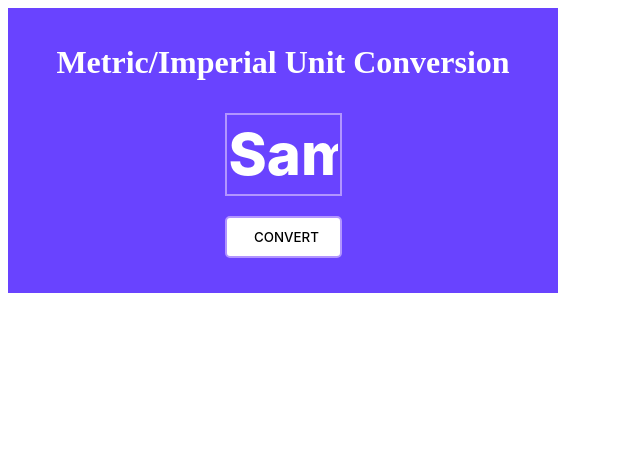
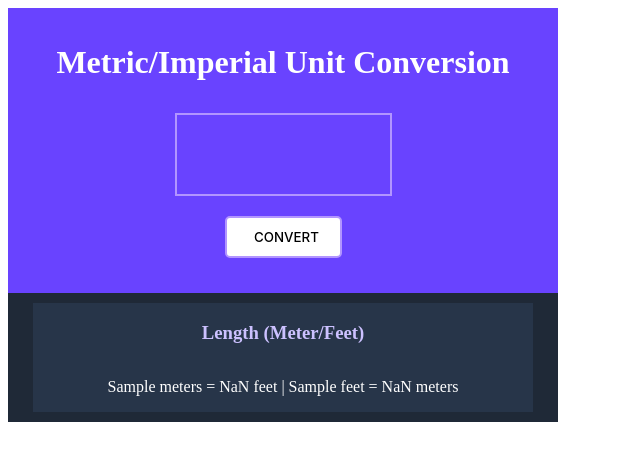
Before and after one commit to dmytrochupryna1/unit-converter, a plain HTML site: page index.html in a window 1280 px wide. Both pictures are taken after typing "Sample" into the empty fields and a click on the button "CONVERT". Shown: the whole page, without its empty margins (0-640 px from the left). Drawn offline with Linux system fonts and the light colour scheme.

Commit message:
takes input value, renders conversion

```diff
--- a/index.css
+++ b/index.css
@@ -21,7 +21,7 @@
 }
 
 #input-el {
-    width: 117px;
+    width: 217px;
     height: 83px;
     border: 2px solid #B295FF;
     font-family: Inter;
@@ -59,3 +59,31 @@
     /* cursor to pointer */
     cursor: pointer;
 }
+
+
+.output-container {
+    display: flex;
+    flex-direction: column;
+    justify-content: center; /* Center children horizontally */
+    align-items: center; /* Center children vertically */
+    background: #1F2937;
+    width: 550px;
+
+}
+
+.length-wrapper {
+    display: flex;
+    flex-direction: column;
+    align-items: center;
+    background: #273549;
+    width: 500px;
+    margin: 10px;
+}
+
+h3 {
+    color: #CCC1FF;
+}
+
+p {
+    color: white;
+}
--- a/index.html
+++ b/index.html
@@ -10,6 +10,14 @@
                 <button id="convert-btn">CONVERT</button>
             </div>
         </div>
+        <div class="output-container">
+            <div class="length-wrapper">
+                <h3>Length (Meter/Feet)</h3>
+                <p id="length-el"></p>
+            </div>
+            <div class="volume-wrapper"></div>
+            <div class="mass-wrapper"></div>
+        </div>
         <script src="index.js"></script>
     </body>
 </html>
--- a/index.js
+++ b/index.js
@@ -1 +1,25 @@
-document.getElementById("p-el").textContent = "Hello, World!";
+
+// generate all conversions when the user clicks "convert"
+// round the number to 3 decimal places
+
+const inputEl = document.getElementById('input-el');
+const convertBtn = document.getElementById('convert-btn');
+const lengthEl = document.getElementById('length-el');
+
+/*
+1 meter = 3.281 feet
+1 liter = 0.264 gallon
+1 kilogram = 2.204 pound
+*/
+
+// lengthEl.textContent = '1 meter = 3.281 feet';20 meters = 65.616 feet | 20 feet = 6.096 meters
+
+convertBtn.addEventListener('click', convertLength);
+
+
+function convertLength() {
+    let meters = inputEl.value;
+    let feet = (meters * 3.281).toFixed(3);
+    lengthEl.textContent = `${meters} meters = ${feet} feet | ${meters} feet = ${(meters / 3.281).toFixed(3)} meters`;
+    inputEl.value = '';
+}
```
